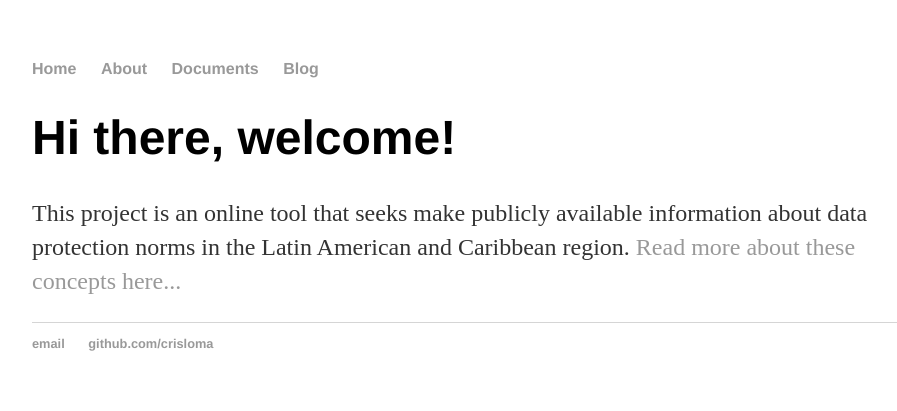
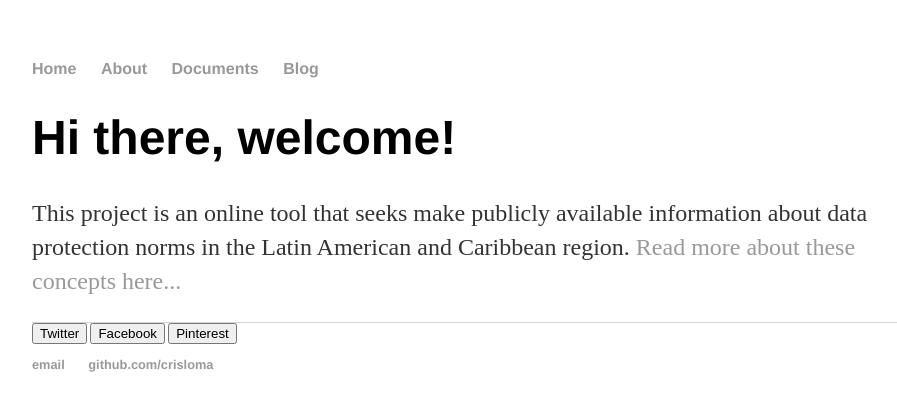
Before and after one commit to crisloma/crisloma.github.io, a Jekyll site: the page index.html, which Jekyll copies as it is, in a window 1280 px wide. Shown: the top 411 px of the page, without its empty margins (160-1057 px from the left). Built offline with Jekyll 4.4.1, drawn with Linux system fonts in a browser that asks for light colours.

Commit message:
Update index.html

```diff
--- a/index.html
+++ b/index.html
@@ -22,6 +22,11 @@
     		</div><!-- /.blurb -->
 		</div><!-- /.container -->
 		<footer>
+		<div id='social-buttons'>
+      			<button class='btn-twitter'>Twitter</button>
+     			<button class='btn-facebook'>Facebook</button>
+      			<button class='btn-pinterest'>Pinterest</button>
+		</div>
     		<ul>
         		<li><a href="mailto:crislaragones@gmail.com">email</a></li>
         		<li><a href="https://github.com/crisloma">github.com/crisloma</a></li>
```
